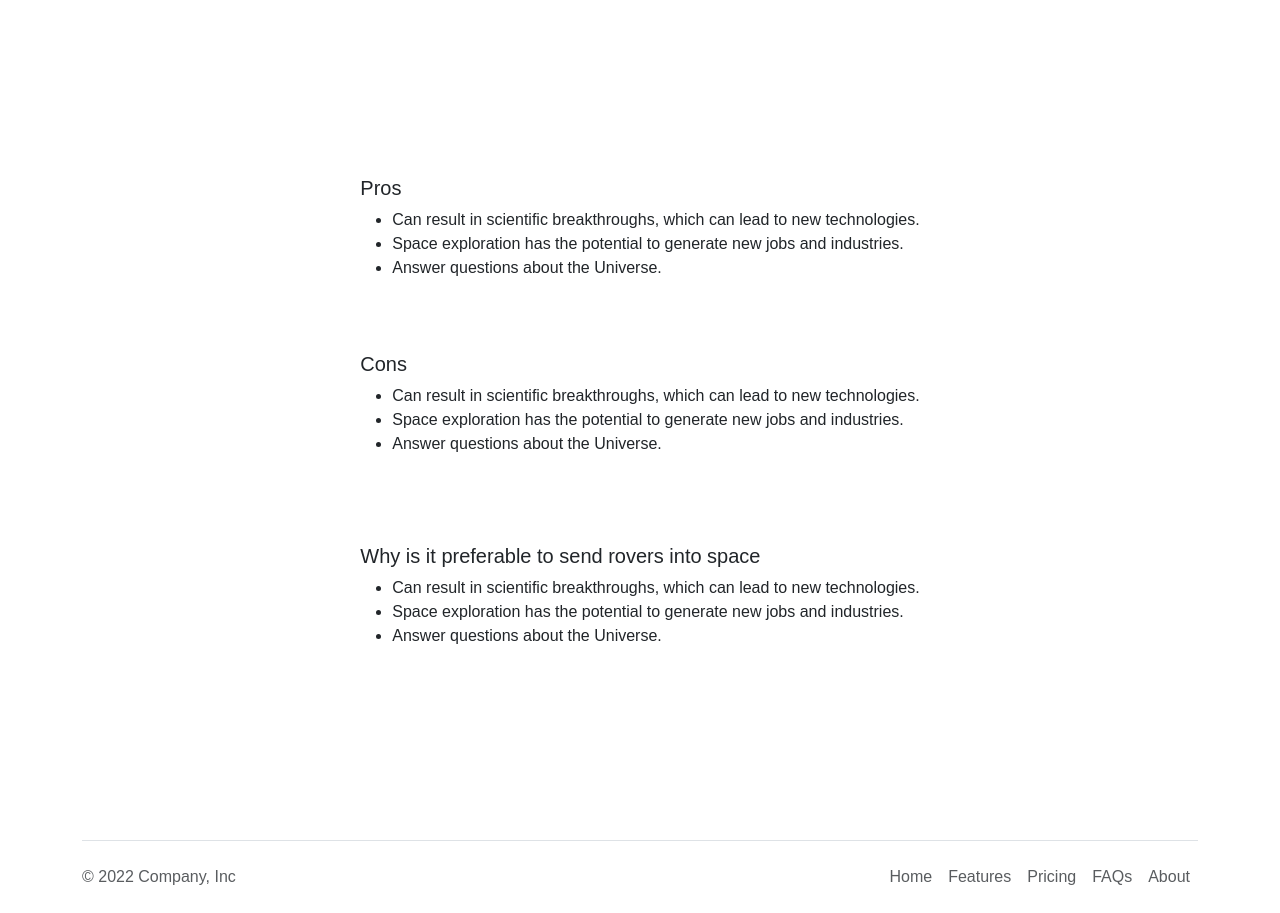
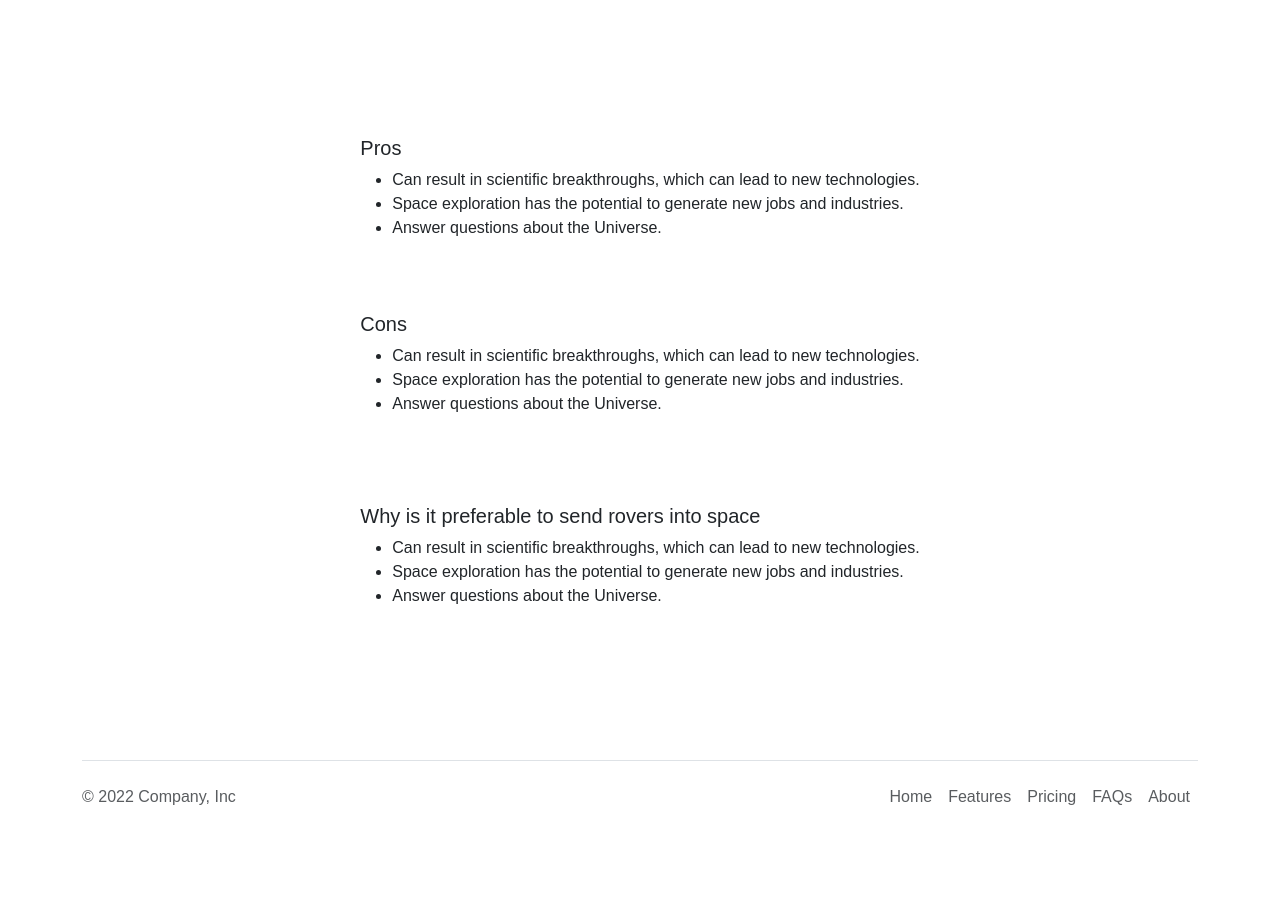
Before and after one commit to chwrd/Robotics, a plain HTML site: page index.html in a window 1280 px wide. Shown: the part 800-1713 px from the top of the page. After the commit the page ends 1633 px from the top, so only its background shows below. Drawn offline with nearby package versions, Linux system fonts and the light colour scheme.

Commit message:
fixed extra margin footer

```diff
--- a/css/global.css
+++ b/css/global.css
@@ -9,13 +9,20 @@ img {
     margin-bottom: -4px;
 }
 
-html, body {
+html,
+body {
     width: 100%;
     height: 100%;
     font-size: 16px;
     font-family: Arial, sans-serif;
 }
 
-.container .footer{
-    margin bottom: none;
+/* Card */
+.container {
+    margin: 15vh auto;
 }
+
+/* Footer */
+.footer-margin{
+    margin-bottom: 0%;
+}
--- a/css/index.css
+++ b/css/index.css
@@ -24,10 +24,6 @@
 }
 
 /* Card */
-.container {
-  margin: 20vh auto;
-}
-
 .card {
   margin: 3vh auto;
   border: none;
--- a/index.html
+++ b/index.html
@@ -110,8 +110,8 @@
     </div>
 
     <!-- Footer -->
-    <div class="container">
-        <footer class="d-flex flex-wrap justify-content-between align-items-center py-3 my-4 border-top">
+    <div class="container footer-margin">
+        <footer class=" d-flex flex-wrap justify-content-between align-items-center py-3 my-4 border-top">
             <p class="col-md-4 mb-0 text-muted">© 2022 Company, Inc</p>
 
             <a href="/"
```
Also changed, not shown: beyond.html (+1 -1 lines).
